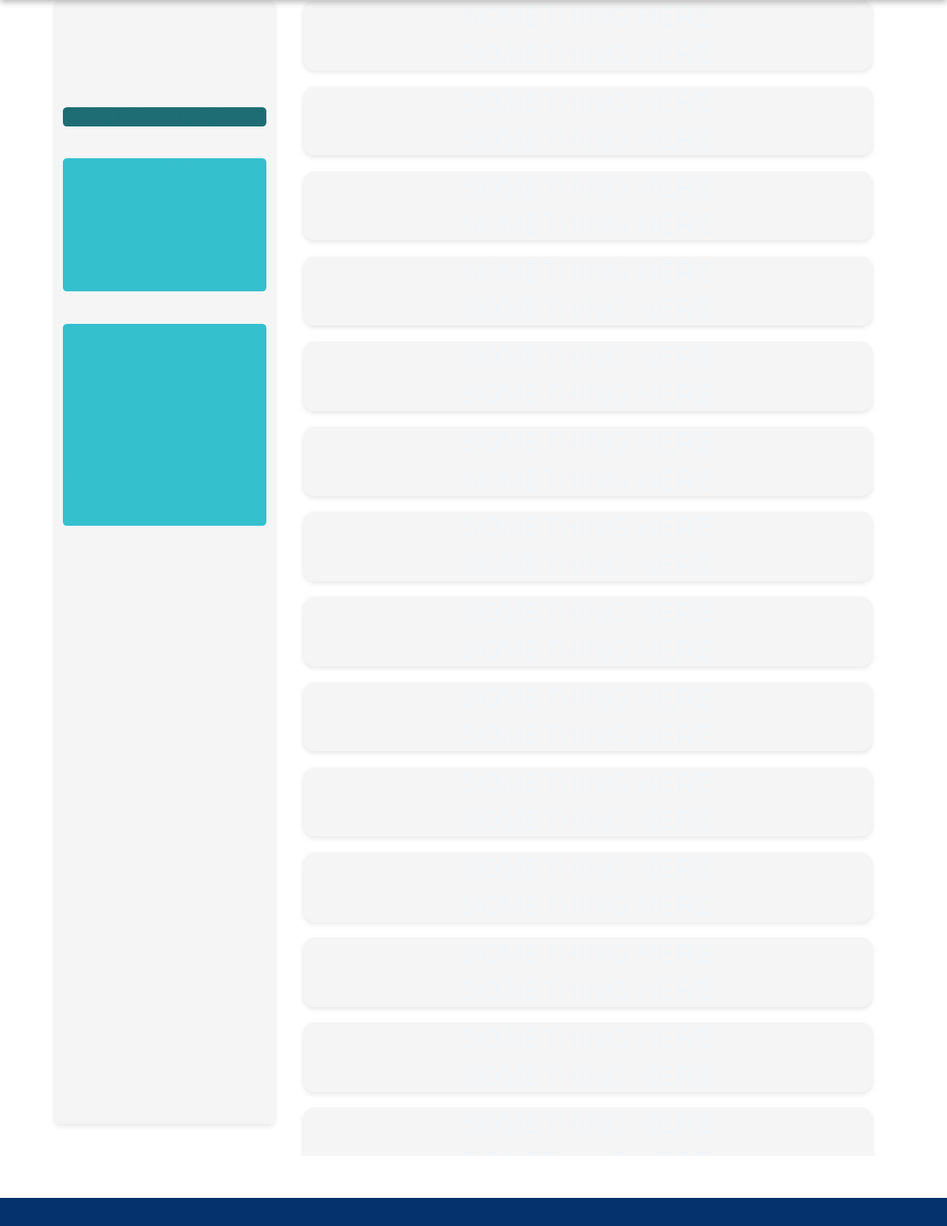
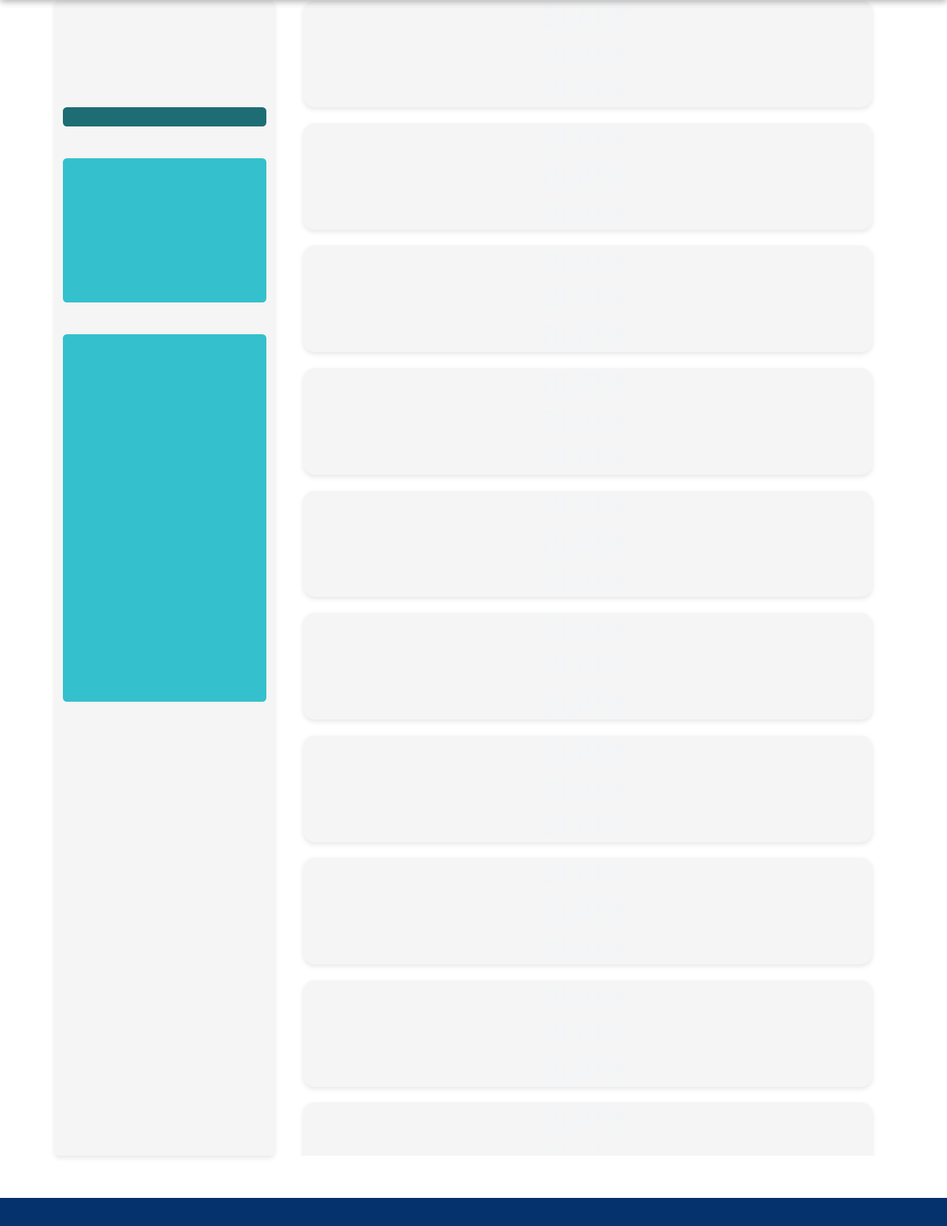
Before and after one commit to Jrol123/SYSC_site, a Django app: page / in a window 1280 px wide. Shown: the part 85-1743 px from the top of the page at 74% size. Run offline with Django 4.2, Linux system fonts and the light colour scheme; parts of the project's set-up code (start-up, migrations or seed data) failed here and were passed over; some libraries are stand-ins or nearby versions.

Commit message:
Update index.html

```diff
--- a/smu_site/templates/index.html
+++ b/smu_site/templates/index.html
@@ -26,21 +26,22 @@
 
         <div class="row">
             <div class="col-lg-main col-sm-12 col-md-12 col-xs-12"></div>
-            <div class="plates mb-5 rounded col-lg-3 col-sm-12 col-md-12 col-xs-12">
+            <div class="plates rounded col-lg-3 col-sm-12 col-md-12 col-xs-12">
                 <div style="margin-top:10em">
                     <div class="mt-5 mb-4 rounded col-lg-12 col-md-12 col-sm-12 col-xs-12 news-left-first-div">
-                        <h4>SOMETHING HERE</h4>
+                        <h4>blank</h4>
                     </div>
 
                     <div class="mt-5 mb-5 rounded col-lg-12 col-md-12 col-sm-12 col-xs-12 news-left-div">
-                        <h1>SOMETHING HERE</h1>
-                        <h1>SOMETHING HERE</h1>
+                        {% for i in '1234' %}
+                        <h1>BLANK</h1>
+                        {% endfor %}
                     </div>
 
                     <div class="mt-5 mb-5 rounded col-lg-12 col-md-12 col-sm-12 col-xs-12 news-left-div">
-                        <h1>SOMETHING HERE</h1>
-                        <h1>SOMETHING HERE</h1>
-                        <h1>SOMETHING HERE</h1>
+                        {% for i in '1234567890' %}
+                        <h1>BLANK</h1>
+                        {% endfor %}
                     </div>
                 </div>
             </div>
@@ -48,14 +49,16 @@
             <div class="ScrollBar col-lg-8 col-sm-12 col-md-12 col-xs-12">
                 <div>
                 <div class="plates">
-                    <h1>SOMETHING HERE</h1>
-                    <h1>SOMETHING HERE</h1>
+                    {% for i in '123' %}
+                    <h1>BLANK</h1>
+                    {% endfor %}
                 </div>
 
                 {% for i in '123456789489450394' %}
                 <div class="mt-4 plates">
-                    <h1>SOMETHING HERE</h1>
-                    <h1>SOMETHING HERE</h1>
+                    {% for i in '123' %}
+                    <h1>BLANK</h1>
+                    {% endfor %}
                 </div>
                 {% endfor %}
 
```
